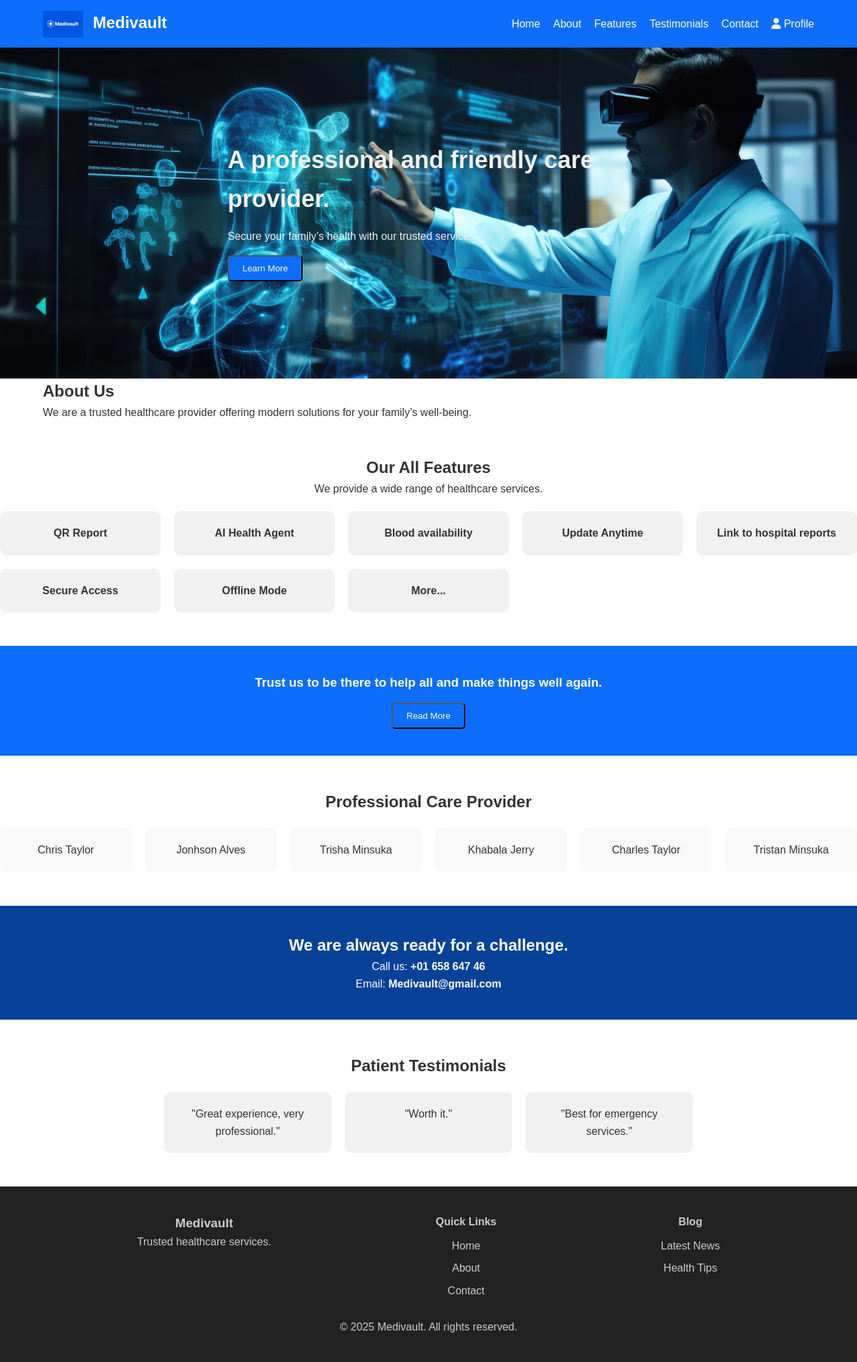
After one commit to Ukeshwarninawe/Medivault, a Django app: template medivault/templates/main.html in a window 1280 px wide. The commit adds this page. Shown: the whole page at 67% size. Run offline with Django 5.2, Linux system fonts and the light colour scheme; the template is opened without the code that fills it, so the values that code supplies are empty.

Commit message:
Added CSS changes and updated pages

```diff
--- a/medivault/medivault/settings.py
+++ b/medivault/medivault/settings.py
@@ -121,7 +121,7 @@ MEDIA_ROOT = os.path.join(BASE_DIR,'media')
 # Static files (CSS, JavaScript, Images)
 # https://docs.djangoproject.com/en/5.0/howto/static-files/
 
-STATIC_URL = 'static/'
+STATIC_URL = '/static/'
 STATIC_ROOT = os.path.join(BASE_DIR, 'staticfiles')
 STATICFILES_DIRS = [
     os.path.join(BASE_DIR, "static"),
--- /dev/null
+++ b/medivault/templates/main.css
@@ -0,0 +1,379 @@
+/* Reset */
+* {
+  margin: 0;
+  padding: 0;
+  box-sizing: border-box;
+}
+
+body {
+  font-family: Arial, sans-serif;
+  line-height: 1.6;
+  background: #fff;
+  color: #333;
+  padding-top: 65px;
+}
+
+.container {
+  width: 90%;
+  margin: auto;
+  max-width: 1200px;
+}
+
+/* Header */
+.header {
+  background: #0d6efd;
+  color: #fff;
+  padding: 15px 0;
+  position: fixed;
+  top: 0;
+  left: 0;
+  width: 100%;        /* so it spans across */
+  z-index: 1000;
+}
+
+.header .container{
+  display: flex;
+  justify-content: space-between;
+  align-items: center;
+}
+
+.header .logo {
+  font-size: 24px;
+  font-weight: bold;
+}
+
+.navbar {
+  float: right;
+}
+
+.navbar a {
+  color: #fff;
+  margin-left: 15px;
+  text-decoration: none;
+  font-weight: 500;
+}
+
+#user_profile i{
+  color: white;
+}
+
+/* Hero */
+.hero {
+  background: url('doctor-from-future-concept.jpg') no-repeat center/cover;
+  height: 500px;
+  width: 100vw;
+  display: flex;
+  align-items: center;
+  justify-content: center;
+  text-align: left;
+  color: #fff;
+  padding: 20px;
+}
+
+.hero-content {
+  max-width: 600px;
+  color: #f1f1f1;
+}
+
+.hero h2 {
+  font-size: 36px;
+  margin-bottom: 15px;
+}
+
+.btn {
+  display: inline-block;
+  padding: 10px 20px;
+  background: #0d6efd;
+  color: #fff;
+  border-radius: 5px;
+  text-decoration: none;
+  margin-top: 15px;
+}
+
+.btn:hover {
+  background: #084298;
+}
+
+/* Departments */
+.departments {
+  padding: 50px 0;
+  text-align: center;
+}
+
+.departments .grid {
+  display: grid;
+  grid-template-columns: repeat(auto-fit, minmax(200px, 1fr));
+  gap: 20px;
+  margin-top: 20px;
+}
+
+.card {
+  background: #f1f1f1;
+  padding: 20px;
+  border-radius: 10px;
+  font-weight: bold;
+}
+
+/* Trust */
+.trust {
+  background: #0d6efd;
+  color: #fff;
+  padding: 40px;
+  text-align: center;
+}
+
+/* Doctors */
+.doctors {
+  padding: 50px 0;
+  text-align: center;
+}
+
+.doctor-grid {
+  display: grid;
+  grid-template-columns: repeat(auto-fit, minmax(150px, 1fr));
+  gap: 20px;
+  margin-top: 20px;
+}
+
+.doctor-card {
+  background: #f9f9f9;
+  padding: 20px;
+  border-radius: 10px;
+}
+
+/* CTA */
+.cta {
+  background: #084298;
+  color: #fff;
+  padding: 40px;
+  text-align: center;
+}
+
+/* Testimonials */
+.testimonials {
+  padding: 50px 0;
+  text-align: center;
+}
+
+.testimonial-grid {
+  display: flex;
+  gap: 20px;
+  justify-content: center;
+  margin-top: 20px;
+}
+
+.testimonial {
+  background: #f1f1f1;
+  padding: 20px;
+  border-radius: 10px;
+  width: 250px;
+}
+
+/* Updates */
+.updates {
+  background: #0d6efd;
+  color: #fff;
+  padding: 50px 0;
+  text-align: center;
+}
+
+.update-grid {
+  display: flex;
+  gap: 20px;
+  justify-content: center;
+  margin-top: 20px;
+}
+
+.update-card {
+  background: #fff;
+  color: #333;
+  padding: 20px;
+  border-radius: 10px;
+  width: 200px;
+}
+
+/* Footer */
+.footer {
+  background: #222;
+  color: #ccc;
+  padding: 40px 20px;
+  text-align: center;
+}
+
+.footer .container {
+  display: flex;
+  justify-content: space-around;
+  margin-bottom: 20px;
+}
+
+.footer-col h4 {
+  margin-bottom: 10px;
+}
+
+.footer ul {
+  list-style: none;
+}
+
+.footer ul li {
+  margin-bottom: 8px;
+}
+
+.footer ul li:hover {
+  color: #fff;
+}
+
+copyright {
+  margin-top: 20px;
+  font-size: 14px;
+}
+
+/* ===== Responsive Styles ===== */
+
+/* Tablets (<= 992px) */
+@media (max-width: 992px) {
+  .header .container {
+    flex-direction: column;
+    text-align: center;
+  }
+
+  .navbar {
+    margin-top: 10px;
+  }
+
+  .hero h2 {
+    font-size: 28px;
+  }
+
+  .departments .grid {
+    grid-template-columns: repeat(2, 1fr);
+  }
+
+  .doctor-grid {
+    grid-template-columns: repeat(2, 1fr);
+  }
+}
+
+/* Mobile (<= 600px) */
+@media (max-width: 600px) {
+  .navbar {
+    display: flex;
+    flex-direction: column;
+    gap: 10px;
+  }
+
+  .hero {
+    height: 350px;
+    text-align: center;
+    padding: 10px;
+  }
+
+  .hero h2 {
+    font-size: 22px;
+  }
+
+  .hero p {
+    font-size: 14px;
+  }
+
+  .departments .grid,
+  .doctor-grid {
+    grid-template-columns: 1fr;
+  }
+
+  .testimonial-grid {
+    display: flex;
+    overflow-x: auto;
+    gap: 15px;
+    scroll-snap-type: x mandatory;
+  }
+
+  .testimonial {
+    flex: 0 0 80%;
+    scroll-snap-align: center;
+  }
+
+  .footer .container {
+    flex-direction: column;
+    text-align: center;
+    gap: 20px;
+  }
+}
+
+/* Hide hamburger on desktop */
+.hamburger {
+  display: none;
+  font-size: 24px;
+  background: none;
+  border: none;
+  color: #fff;
+  cursor: pointer;
+}
+
+/* Mobile/Tablet styles */
+@media (max-width: 992px) {
+  .hamburger {
+    display: block; /* show button */
+  }
+
+  .navbar {
+    display: none; /* hide menu by default */
+    flex-direction: column;
+    background: #0d6efd;
+    position: absolute;
+    top: 60px;
+    right: 0;
+    width: 200px;
+    padding: 15px;
+    border-radius: 5px;
+  }
+
+  .navbar.show {
+    display: flex; /* show menu when active */
+  }
+
+  .navbar a {
+    margin: 10px 0;
+  }
+}
+
+/* ===== Smooth Scrolling ===== */
+html {
+  scroll-behavior: smooth;
+}
+
+/* ===== Modal (Profile popup) ===== */
+.modal {
+  display: none;
+  position: fixed;
+  z-index: 1000;
+  left: 0;
+  top: 0;
+  width: 100%;
+  height: 100%;
+  background: rgba(0,0,0,0.5);
+  justify-content: center;
+  align-items: center;
+}
+
+.modal-content {
+  background: #fff;
+  padding: 20px;
+  border-radius: 10px;
+  text-align: center;
+  max-width: 300px;
+  width: 80%;
+}
+
+.modal-content h3 {
+  margin-bottom: 15px;
+}
+
+.modal-content .btn {
+  margin: 10px 5px 0 5px;
+}
+
+.close {
+  float: right;
+  font-size: 24px;
+  cursor: pointer;
+}
--- /dev/null
+++ b/medivault/templates/main.html
@@ -0,0 +1,154 @@
+<!DOCTYPE html>
+<html lang="en">
+
+<head>
+  <meta charset="UTF-8">
+  <meta name="viewport" content="width=device-width, initial-scale=1.0">
+  <title>Medivault - Healthcare</title>
+  <link rel="stylesheet" href="main.css">
+  <!-- Font Awesome CDN -->
+  <link rel="stylesheet" href="https://cdnjs.cloudflare.com/ajax/libs/font-awesome/6.5.0/css/all.min.css">
+</head>
+
+<body>
+
+  <!-- HEADER -->
+  <header class="header">
+    <div class="container">
+
+      <!-- Logo + Brand -->
+      <h1 class="logo">
+        <img src="logo.jpg" alt="Medivault Logo" style="height:40px; vertical-align:middle; margin-right:8px;">
+        Medivault
+      </h1>
+
+      <!-- Hamburger button -->
+      <button class="hamburger" id="hamburger">
+        <i class="fa-solid fa-bars"></i>
+      </button>
+
+      <!-- Navigation -->
+      <nav class="navbar" id="navbar">
+        <a href="#hero">Home</a>
+        <a href="#about">About</a>
+        <a href="#departments">Features</a>
+        <a href="#testimonials">Testimonials</a>
+        <a href="#contact">Contact</a>
+        <a href="#" id="user_profile"><i class="fa-solid fa-user"></i> Profile</a>
+      </nav>
+    </div>
+  </header>
+
+  <!-- HERO -->
+  <section id="hero" class="hero">
+    <div class="hero-content">
+      <h2>A professional and friendly care provider.</h2>
+      <p>Secure your family’s health with our trusted services.</p>
+      <button class="btn" onclick="document.getElementById('departments').scrollIntoView({behavior:'smooth'})">Learn More</button>
+    </div>
+  </section>
+
+  <!-- ABOUT -->
+  <section id="about" class="about">
+    <div class="container">
+      <h2>About Us</h2>
+      <p>We are a trusted healthcare provider offering modern solutions for your family’s well-being.</p>
+    </div>
+  </section>
+
+  <!-- DEPARTMENTS -->
+  <section id="departments" class="departments">
+    <h2>Our All Features</h2>
+    <p>We provide a wide range of healthcare services.</p>
+    <div class="grid">
+      <div class="card">QR Report</div>
+      <div class="card">AI Health Agent</div>
+      <div class="card">Blood availability</div>
+      <div class="card">Update Anytime</div>
+      <div class="card">Link to hospital reports</div>
+      <div class="card">Secure Access</div>
+      <div class="card">Offline Mode</div>
+      <div class="card">More...</div>
+    </div>
+  </section>
+
+  <!-- TRUST -->
+  <section class="trust">
+    <div class="trust-text">
+      <h3>Trust us to be there to help all and make things well again.</h3>
+      <button class="btn" onclick="document.getElementById('doctors').scrollIntoView({behavior:'smooth'})">Read More</button>
+    </div>
+  </section>
+
+  <!-- DOCTORS -->
+  <section id="doctors" class="doctors">
+    <h2>Professional Care Provider</h2>
+    <div class="doctor-grid">
+      <div class="doctor-card">Chris Taylor</div>
+      <div class="doctor-card">Jonhson Alves</div>
+      <div class="doctor-card">Trisha Minsuka</div>
+      <div class="doctor-card">Khabala Jerry</div>
+      <div class="doctor-card">Charles Taylor</div>
+      <div class="doctor-card">Tristan Minsuka</div>
+    </div>
+  </section>
+
+  <!-- CALL TO ACTION -->
+  <section id="contact" class="cta">
+    <div class="cta-text">
+      <h2>We are always ready for a challenge.</h2>
+      <p>Call us: <strong>+01 658 647 46</strong></p>
+      <p>Email: <strong>Medivault@gmail.com</strong></p>
+    </div>
+  </section>
+
+  <!-- TESTIMONIALS -->
+  <section id="testimonials" class="testimonials">
+    <h2>Patient Testimonials</h2>
+    <div class="testimonial-grid">
+      <div class="testimonial">"Great experience, very professional."</div>
+      <div class="testimonial">"Worth it."</div>
+      <div class="testimonial">"Best for emergency services."</div>
+    </div>
+  </section>
+
+  <!-- FOOTER -->
+  <footer class="footer">
+    <div class="container">
+      <div class="footer-col">
+        <h3>Medivault</h3>
+        <p>Trusted healthcare services.</p>
+      </div>
+      <div class="footer-col">
+        <h4>Quick Links</h4>
+        <ul>
+          <li>Home</li>
+          <li>About</li>
+          <li>Contact</li>
+        </ul>
+      </div>
+      <div class="footer-col">
+        <h4>Blog</h4>
+        <ul>
+          <li>Latest News</li>
+          <li>Health Tips</li>
+        </ul>
+      </div>
+    </div>
+    <p class="copyright">© 2025 Medivault. All rights reserved.</p>
+  </footer>
+
+  <!-- PROFILE MODAL -->
+  <div id="profileModal" class="modal">
+    <div class="modal-content">
+      <span class="close" id="closeModal">&times;</span>
+      <h3>User Profile</h3>
+      <p>Welcome to Medivault! Manage your account here.</p>
+      <button class="btn">Login</button>
+      <button class="btn">Register</button>
+    </div>
+  </div>
+
+  <script src="script.js"></script>
+</body>
+</html>
--- /dev/null
+++ b/medivault/templates/script.js
@@ -0,0 +1,28 @@
+
+  // Toggle hamburger menu
+const hamburger = document.getElementById("hamburger");
+const navbar = document.getElementById("navbar");
+
+hamburger.addEventListener("click", () => {
+  navbar.classList.toggle("show");
+});
+
+// Modal functionality
+const profileBtn = document.getElementById("user_profile");
+const modal = document.getElementById("profileModal");
+const closeModal = document.getElementById("closeModal");
+
+profileBtn.addEventListener("click", (e) => {
+  e.preventDefault();
+  modal.style.display = "flex";
+});
+
+closeModal.addEventListener("click", () => {
+  modal.style.display = "none";
+});
+
+window.addEventListener("click", (e) => {
+  if (e.target === modal) {
+    modal.style.display = "none";
+  }
+});
```
Also changed, not shown: medivault/static/accounts/style.css (+59 -21 lines), medivault/templates/accounts/base.html (+12 -3 lines), medivault/templates/accounts/profile.html (+35 -2 lines), medivault/templates/accounts/profile_form.html (+23 -2 lines), medivault/static/accounts/bg.jpg (deleted), medivault/templates/accounts/login.html (line endings or trailing spaces), medivault/templates/doctor-from-future-concept.jpg (added), medivault/templates/logo.jpg (added).
